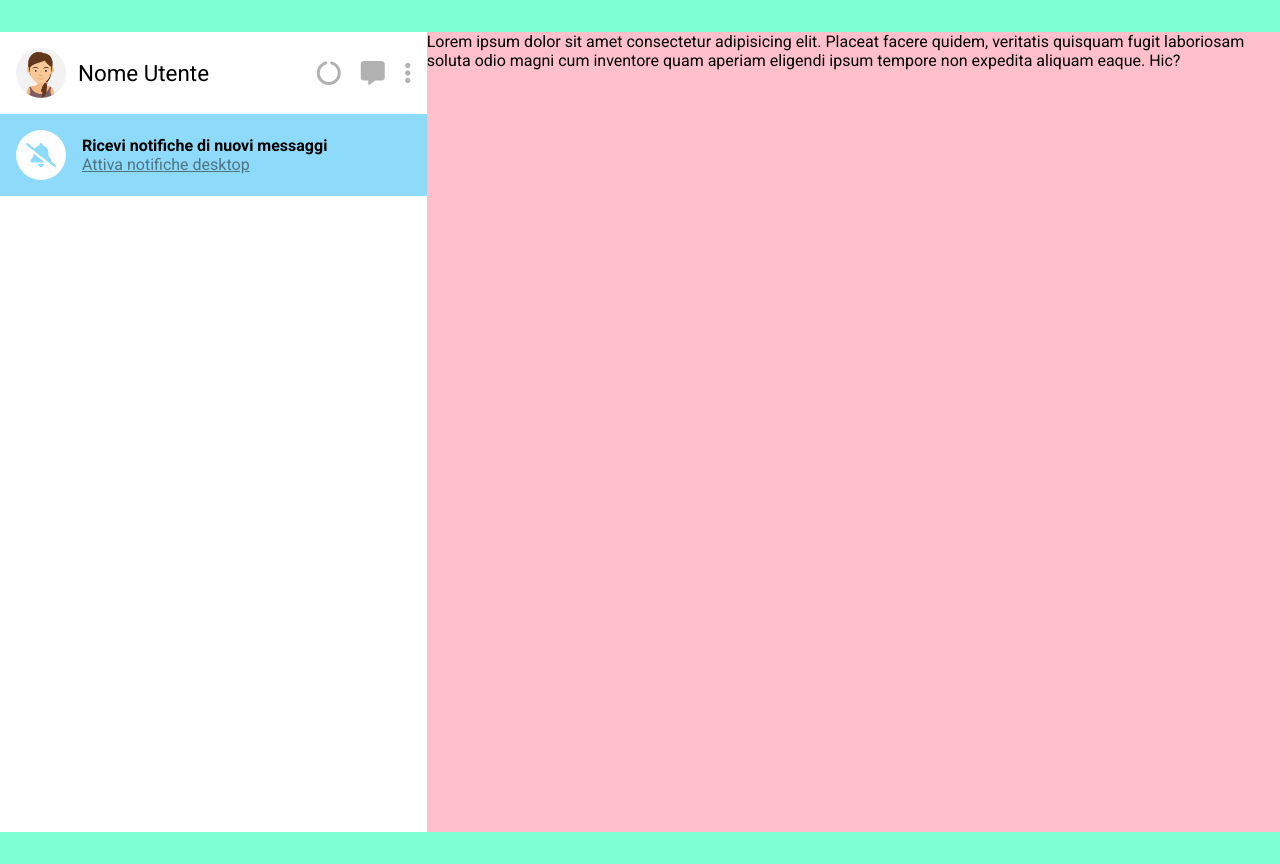
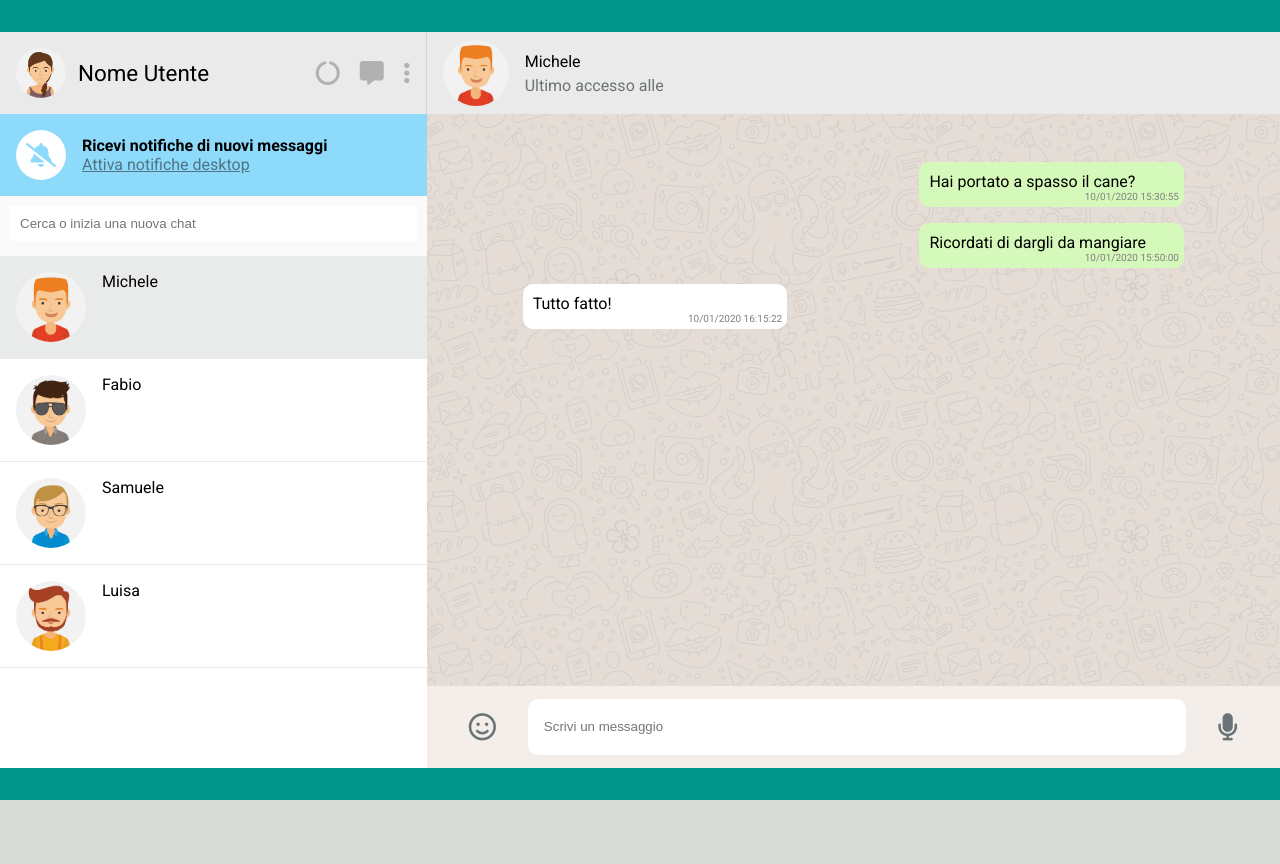
Before and after one commit to Binotz/vue-boolzapp, a plain HTML site: page Milestone 1/index.html in a window 1280 px wide. After the commit the page ends 800 px from the top, so only its background shows below. Drawn offline with nearby package versions, Linux system fonts and the light colour scheme.

Commit message:
Milestone 1 done

```diff
--- a/Milestone 1/css/style.css
+++ b/Milestone 1/css/style.css
@@ -1,8 +1,15 @@
+:root{
+    --header-height: 82px;
+    --header-bg: #eaeaea;
+}
 /* RESET */
 *{
     padding: 0;
     margin: 0;
     box-sizing: border-box;
+}
+ul{
+    list-style-type: none;
 }
 /* COMMON */
 body{
@@ -12,29 +19,50 @@ body{
 .icons{
     color: #b1b1b1;
 }
+.active{
+    background-color: #e9ebea;
+}
+.messagge{
+    padding: 5px;
+    padding-top: 10px;
+    padding-left: 10px;
+    border-radius: 10px;
+    margin-bottom: 1rem;
+    min-width: 40%;
+    display: flex;
+    flex-direction: column;
+}
+.my-message{
+    background-color: #d5f9ba;
+    align-self: flex-end;
+}
+.sender-message{
+    background-color: white;
+    align-self: flex-start;
+}
 /* APP Layout */
 #app-container{
     width: 100%;
     padding: 2rem 0;
-    /* TEST */
-    background-color: aquamarine;
+    background-color: #009588;
 }
 #app{
     margin: 0 auto;
-    height: 100vh;
+    height: calc(100vh - 4rem);
     max-width: 1800px;
     display: flex;
-    /* TEST */
-    background-color: pink;
 }
 /* Left column */
 #left-column{
     width: calc(100%/3);
-    /* TEST */
+    height: calc(100vh - 4rem);
     background-color: white;
 }
 #left-header{
     padding: 1rem;
+    height: var(--header-height);
+    border-right: 1px solid lightgray;
+    background-color: var(--header-bg);
 }
 #user-details{
     display: flex;
@@ -61,6 +89,7 @@ body{
     padding: 1rem;
     background-color: #8edafb;
     display: flex;
+    height: var(--header-height);
 }
 #notification-advice-icon{
     display: flex;
@@ -86,9 +115,109 @@ body{
     text-decoration: underline;
     color: #4f7484;
 }
-
-
+/* contact search */
+#contact-search{
+    padding: 10px;
+    background-color: #fafafa;
+    height: 60px;
+}
+#contact-search input{
+    width: 100%;
+    padding: 10px;
+    border: 0px solid gray;
+}
+/* chat list */
+#chat-list{
+    height: calc(100vh - 4rem - var(--header-height) - var(--header-height) - 60px);
+    overflow-y: auto;
+}
+/* Single contact */
+#chat-list li{
+    padding: 1rem;
+    border-bottom: 1px solid #e9ebea;
+    display: flex;
+}
+#chat-list img{
+    width: 70px;
+    border-radius: 50%;
+    margin-right: 1rem;
+}
+#chat-list .contact-text{
+    display: flex;
+    flex-direction: column;
+    justify-content: flex-start;
+}
 /* Right column */
 #right-column{
     width: calc(100%/3 * 2);
 }
+#right-header{
+    height: var(--header-height);
+    padding: .5rem 1rem;
+
+    display: flex;
+    background-color: var(--header-bg);
+}
+#right-header img{
+    /* width: 70px; */
+    border-radius: 50%;
+    align-items: center;
+    margin-right: 1rem;
+}
+#contact-name-current-chat{
+    display:flex;
+    flex-direction: column;
+}
+#chat-details{
+    display: flex;
+    flex-direction: column;
+    justify-content: center;
+}
+#contact-name-current-chat{
+    font-size: bold;
+    margin-bottom: 5px;
+}
+#last-login-time{
+    color: #6a7376;
+}
+/* Chat */
+#chat-layout{
+    padding: 3rem 6rem;
+    height: calc(100vh - 4rem - var(--header-height) - var(--header-height));
+    overflow-y: auto;
+    background-image: url(../img/mine.jpg);
+}
+#chat-content{
+    display: flex;
+    flex-direction: column;
+}
+/* messages */
+.chat-text{
+    text-align: start;
+}
+.chat-date{
+    text-align: end;
+    font-size: 10px;
+    color: gray;
+}
+/* input message */
+#message-input{
+    height: var(--header-height);
+    padding: 10px;
+    display: flex;
+    align-items: center;
+    background-color: #f3eeea;
+}
+#message-input i{
+    padding: 0 2rem;
+    font-size: 1.7rem;
+    color: #6a7376;
+}
+#message-input input{
+    width: 80%;
+    height: 90%;
+    flex-grow: 1;
+    border: 0px solid gray;
+    border-radius: 10px;
+    padding-left: 1rem;
+}
--- a/Milestone 1/index.html
+++ b/Milestone 1/index.html
@@ -10,6 +10,8 @@
     <link href="https://fonts.googleapis.com/css2?family=Roboto:wght@300;400;700&display=swap" rel="stylesheet">
     <!-- Font Awesome -->
     <link rel="stylesheet" href="https://cdnjs.cloudflare.com/ajax/libs/font-awesome/6.1.1/css/all.min.css" integrity="sha512-KfkfwYDsLkIlwQp6LFnl8zNdLGxu9YAA1QvwINks4PhcElQSvqcyVLLD9aMhXd13uQjoXtEKNosOWaZqXgel0g==" crossorigin="anonymous" referrerpolicy="no-referrer" />
+    <!-- Vue JS -->
+    <script src="https://cdn.jsdelivr.net/npm/vue@2/dist/vue.js"></script>
     <!-- Local CSS -->
     <link rel="stylesheet" href="./css/style.css">
     <title>Boolzapp</title>
@@ -44,12 +46,54 @@
                         <span>Attiva notifiche desktop</span>
                     </div>
                 </div>
+                <!-- contact seach -->
+                <div id="contact-search">
+                    <input type="text" placeholder="Cerca o inizia una nuova chat">
+                </div>
+                <!-- Chat list -->
+                <div id="chat-list">
+                    <ul>
+                        <!-- Single contact -->
+                        <li v-for="contact,index in contacts" :class="{'active': index == activeChat}" @click="currentChat(index)">
+                            <img :src="'./img/avatar' + contact.avatar + '.jpg'" :alt="contact.name">
+                            <div class="contact-text">
+                                <span class="contact-name">{{ contact.name }}</span>
+                            </div>
+                        </li>
+                    </ul>
+                </div>
             </div>
             <!-- Right clumn -->
             <div id="right-column">
-                Lorem ipsum dolor sit amet consectetur adipisicing elit. Placeat facere quidem, veritatis quisquam fugit laboriosam soluta odio magni cum inventore quam aperiam eligendi ipsum tempore non expedita aliquam eaque. Hic?
+                <!-- header -->
+                <div id="right-header">
+                    <img :src="'./img/avatar' + contacts[activeChat].avatar + '.jpg'" :alt="contacts[activeChat].name">
+                    <div id="chat-details">
+                        <span id="contact-name-current-chat">
+                            {{ contacts[activeChat].name }}
+                        </span>
+                        <span id="last-login-time">Ultimo accesso alle</span>
+                    </div>
+                </div>
+                <!-- Chat -->
+                <div id="chat-layout">
+                    <div id="chat-content">
+                        <!-- messagges -->
+                        <div v-for="chat in contacts[activeChat].messages" class="messagge" :class="{'my-message': chat.status == 'sent', 'sender-message': chat.status == 'received'}">
+                            <span class="chat-text">{{ chat.text }}</span>
+                            <span class="chat-date">{{ chat.date }}</span>
+                        </div>
+                    </div>
+                </div>
+                <!-- input message -->
+                <div id="message-input">
+                    <i class="fa-regular fa-face-smile"></i>
+                    <input type="text" placeholder="Scrivi un messaggio">
+                    <i class="fa-solid fa-microphone"></i>
+                </div>
             </div>
-        </div>
     </div>
+
+    <script src="./js/script.js"></script>
 </body>
 </html>
--- /dev/null
+++ b/Milestone 1/js/script.js
@@ -0,0 +1,96 @@
+var app = new Vue({
+    el:'#app',
+    data:{
+        activeChat: 0,
+        contacts: [
+            {
+                name: 'Michele',
+                avatar: '_1',
+                visible: true,
+                messages: [
+                    {
+                        date: '10/01/2020 15:30:55',
+                        text: 'Hai portato a spasso il cane?',
+                        status: 'sent'
+                    },
+                    {
+                        date: '10/01/2020 15:50:00',
+                        text: 'Ricordati di dargli da mangiare',
+                        status: 'sent'
+                    },
+                    {
+                        date: '10/01/2020 16:15:22',
+                        text: 'Tutto fatto!',
+                        status: 'received'
+                    }
+                ],
+            },
+            {
+                name: 'Fabio',
+                avatar: '_2',
+                visible: true,
+                messages: [
+                    {
+                        date: '20/03/2020 16:30:00',
+                        text: 'Ciao come stai?',
+                        status: 'sent'
+                    },
+                    {
+                        date: '20/03/2020 16:30:55',
+                        text: 'Bene grazie! Stasera ci vediamo?',
+                        status: 'received'
+                    },
+                    {
+                        date: '20/03/2020 16:35:00',
+                        text: 'Mi piacerebbe ma devo andare a fare la spesa.',
+                        status: 'sent'
+                    }
+                ],
+            },
+            {
+                name: 'Samuele',
+                avatar: '_3',
+                visible: true,
+                messages: [
+                    {
+                        date: '28/03/2020 10:10:40',
+                        text: 'La Marianna va in campagna',
+                        status: 'received'
+                    },
+                    {
+                        date: '28/03/2020 10:20:10',
+                        text: 'Sicuro di non aver sbagliato chat?',
+                        status: 'sent'
+                    },
+                    {
+                        date: '28/03/2020 16:15:22',
+                        text: 'Ah scusa!',
+                        status: 'received'
+                    }
+                ],
+            },
+            {
+                name: 'Luisa',
+                avatar: '_4',
+                visible: true,
+                messages: [
+                    {
+                        date: '10/01/2020 15:30:55',
+                        text: 'Lo sai che ha aperto una nuova pizzeria?',
+                        status: 'sent'
+                    },
+                    {
+                        date: '10/01/2020 15:50:00',
+                        text: 'Si, ma preferirei andare al cinema',
+                        status: 'received'
+                    }
+                ],
+            },
+        ]
+    },
+    methods:{
+        currentChat: function(chatIndex){
+            this.activeChat = chatIndex;
+        }
+    }
+});
```
